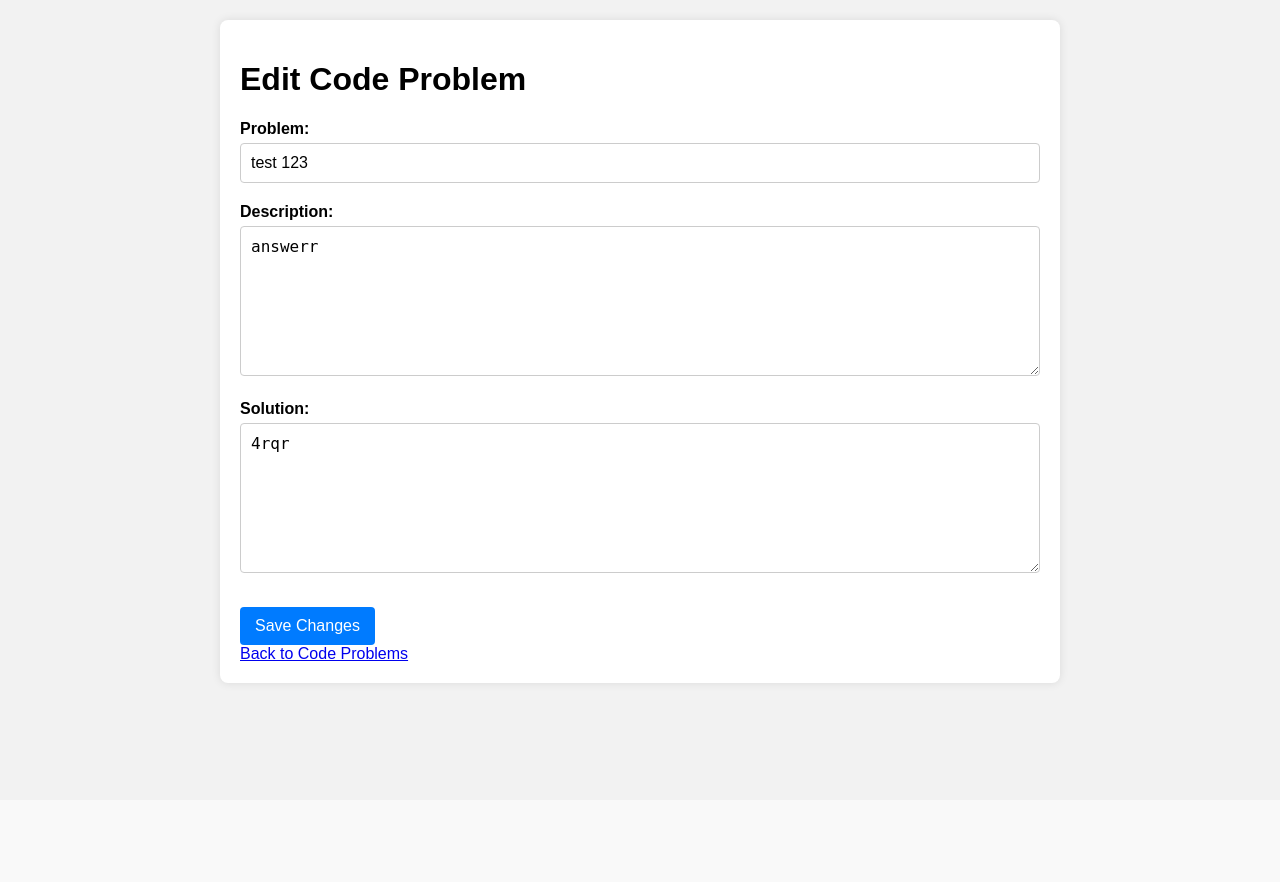
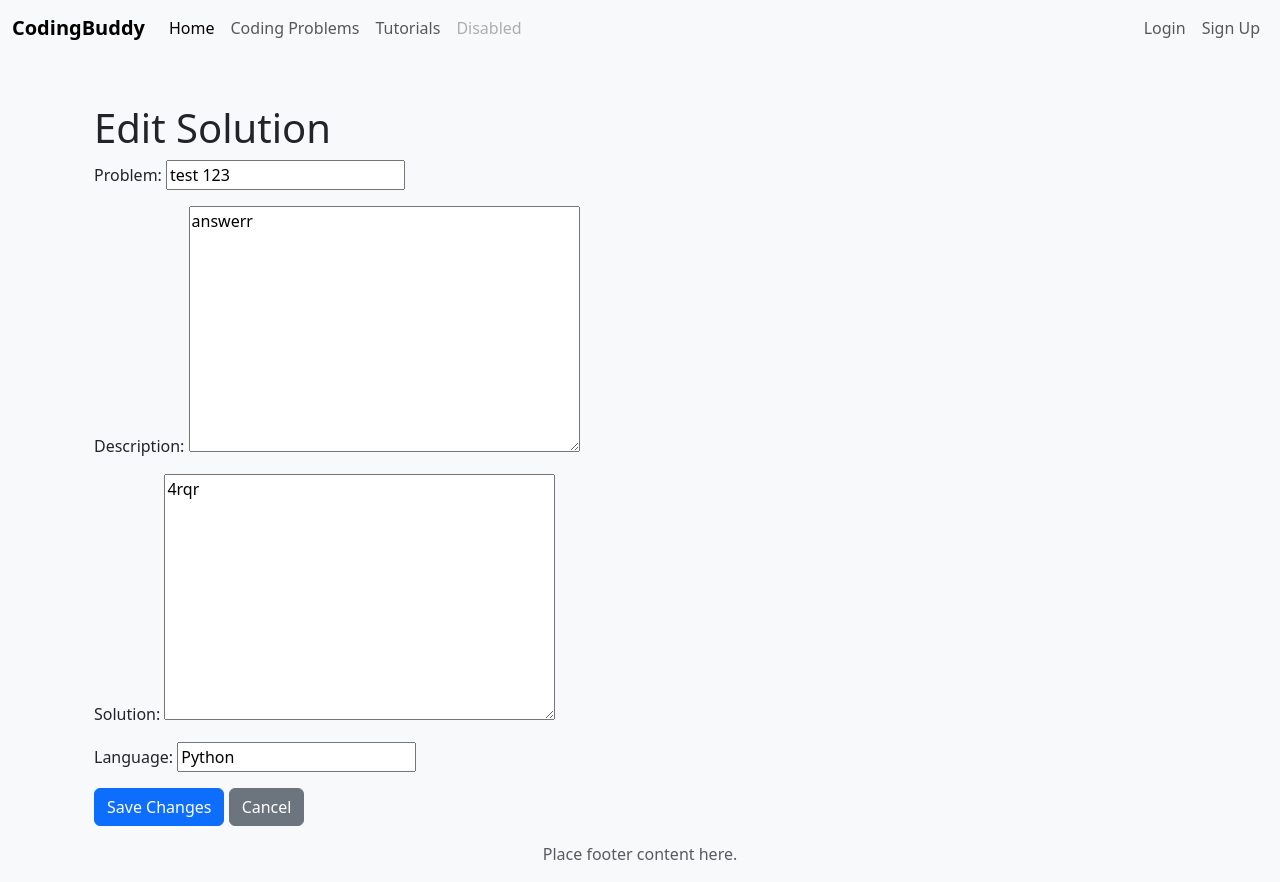
Before and after one commit to BS-PMC-2024/BS-PMC-2024-Team33, a Django app: page /edit_solution/1/ in a window 1280 px wide. Before the commit the page ends 686 px from the top, so only its background shows below. Run offline with Django 5.2, Linux system fonts and the light colour scheme; data comes from the database, SQL or seed files in the repository.

Commit message:
BSPMS2433-48 BSPMS2433-53 BSPMS2433-52

```diff
--- a/CodingBuddy/CBapp/models.py
+++ b/CodingBuddy/CBapp/models.py
@@ -2,8 +2,8 @@ from django.db import models
 
 class CodeProblem(models.Model):
     problem = models.CharField(max_length=100)
-    description = models.CharField(max_length=100, default="")
-    solution = models.CharField(max_length=1000, default="")
+    description = models.TextField()
+    solution = models.TextField()
     status = models.CharField(max_length=20, default="not accepted")
     language = models.CharField(max_length=50)
 
--- a/CodingBuddy/CBapp/views.py
+++ b/CodingBuddy/CBapp/views.py
@@ -4,6 +4,8 @@ from .forms import CodeProblemForm
 from .forms import ProblemFilterForm
 from .models import CodeProblem
 from django.http import JsonResponse
+import markdown
+from django.utils.safestring import mark_safe
 
 # Assuming `code_problems` is a global variable for simplicity
 code_problems = []
@@ -44,8 +46,16 @@ def codepage(request):
     is_developer = user.groups.filter(name='Developer').exists()
     is_student = user.groups.filter(name='Student').exists()
 
-    code_problems = CodeProblem.objects.all()  # Fetch your code problems here
-    accepted_problems = CodeProblem.objects.filter(status='accepted')  # Example query for accepted problems
+    code_problems = CodeProblem.objects.all()
+    accepted_problems = CodeProblem.objects.filter(status='accepted')
+
+    for problem in code_problems:
+        problem.description = mark_safe(markdown.markdown(problem.description, extensions=['fenced_code']))
+        problem.solution = mark_safe(markdown.markdown(problem.solution, extensions=['fenced_code']))
+
+    for problem in accepted_problems:
+        problem.description = mark_safe(markdown.markdown(problem.description, extensions=['fenced_code']))
+        problem.solution = mark_safe(markdown.markdown(problem.solution, extensions=['fenced_code']))
 
     context = {
         'is_developer': is_developer,
@@ -54,7 +64,6 @@ def codepage(request):
         'accepted_problems': accepted_problems,
     }
     return render(request, 'developer/codepage.html', context)
-
 def edit_solution(request, problem_id):
     problem = get_object_or_404(CodeProblem, pk=problem_id)
 
--- a/CodingBuddy/templates/developer/edit_solution.html
+++ b/CodingBuddy/templates/developer/edit_solution.html
@@ -1,80 +1,15 @@
-<!DOCTYPE html>
-<html lang="en">
-<head>
-    <meta charset="UTF-8">
-    <meta name="viewport" content="width=device-width, initial-scale=1.0">
-    <title>Edit Code Problem</title>
-    <style>
-        body {
-            font-family: Arial, sans-serif;
-            background-color: #f2f2f2;
-            margin: 0;
-            padding: 20px;
-        }
-        .container {
-            max-width: 800px;
-            margin: auto;
-            background-color: #fff;
-            padding: 20px;
-            border-radius: 8px;
-            box-shadow: 0 0 10px rgba(0,0,0,0.1);
-        }
-        .form-group {
-            margin-bottom: 20px;
-        }
-        .form-group label {
-            display: block;
-            font-weight: bold;
-            margin-bottom: 5px;
-        }
-        .form-group input[type="text"], .form-group textarea {
-            width: 100%;
-            padding: 10px;
-            font-size: 16px;
-            border: 1px solid #ccc;
-            border-radius: 4px;
-            box-sizing: border-box;
-        }
-        .form-group textarea {
-            height: 150px; /* Adjust height as needed */
-        }
-        .submit-button {
-            background-color: #007bff;
-            color: #fff;
-            padding: 10px 15px;
-            border: none;
-            border-radius: 4px;
-            cursor: pointer;
-            font-size: 16px;
-            text-decoration: none;
-            display: inline-block;
-            margin-top: 10px;
-        }
-        .submit-button:hover {
-            background-color: #0056b3;
-        }
-    </style>
-</head>
-<body>
-    <div class="container">
-        <h1>Edit Code Problem</h1>
-        <form method="post">
-            {% csrf_token %}
-            <div class="form-group">
-                <label for="id_problem">Problem:</label>
-                <input type="text" id="id_problem" name="problem" value="{{ problem.problem }}" required>
-            </div>
-            <div class="form-group">
-                <label for="id_description">Description:</label>
-                <textarea id="id_description" name="description" required>{{ problem.description }}</textarea>
-            </div>
-            <div class="form-group">
-                <label for="id_solution">Solution:</label>
-                <textarea id="id_solution" name="solution" required>{{ problem.solution }}</textarea>
-            </div>
-            <button type="submit" class="submit-button">Save Changes</button>
-        </form>
-        <a href="/codepage" class="back-button">Back to Code Problems</a>
-    </div>
-</body>
-</html>
+{% extends 'base.html' %}
+
+{% block title %}Edit Solution | CodingBuddy{% endblock %}
+
+{% block content %}
+<div class="container">
+    <h1>Edit Solution</h1>
+    <form method="post">
+        {% csrf_token %}
+        {{ form.as_p }}
+        <button type="submit" class="btn btn-primary">Save Changes</button>
+        <a href="{% url 'CBapp:codepage' %}" class="btn btn-secondary">Cancel</a>
+    </form>
+</div>
+{% endblock %}
```
Also changed, not shown: CodingBuddy/templates/developer/codepage.html (+25 -43 lines).
